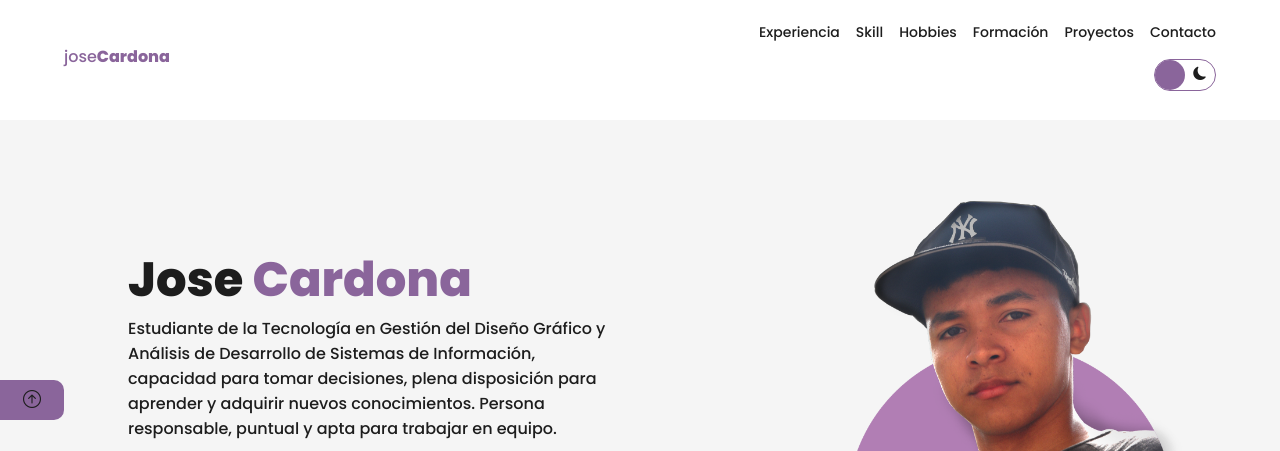
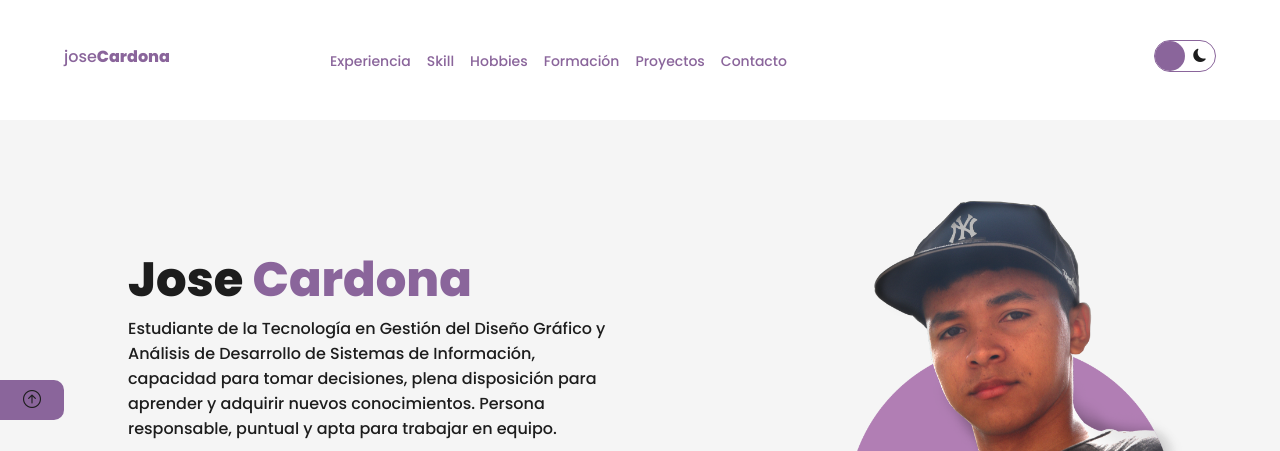
Before and after one commit to joseCardona12/portafolio, a plain HTML site: page index.html in a window 1280 px wide. Shown: the top 451 px of the page. Drawn offline with nearby package versions, Linux system fonts and the light colour scheme.

Commit message:
nuevo edit- corregir header

```diff
--- a/css/header.css
+++ b/css/header.css
@@ -25,6 +25,7 @@ body{
     display: flex;
     justify-content: space-between;
     align-items: center;
+    gap: 9rem;
     padding: 4rem;
     padding-top: 3.5rem;
 
@@ -59,9 +60,9 @@ body{
 
 .header__content--group{
     display: flex;
+    width: 100%;
+    align-items: center;
     justify-content: space-between;
-    width: 40%;
-    align-items: center;
 }
 
 /* navbar--------------------> header__content--nav*/
@@ -162,11 +163,13 @@ body.content__dark .button__icon{
 
 @media (max-width: 1480px){
     .header__content--group{
-
-        flex-direction: column;
         align-items: flex-end;
         gap: 1rem;
 
+    }
+
+    .list__item a{
+        color: var(--background-color-three);
     }
 
     .header__content--switch{
```
